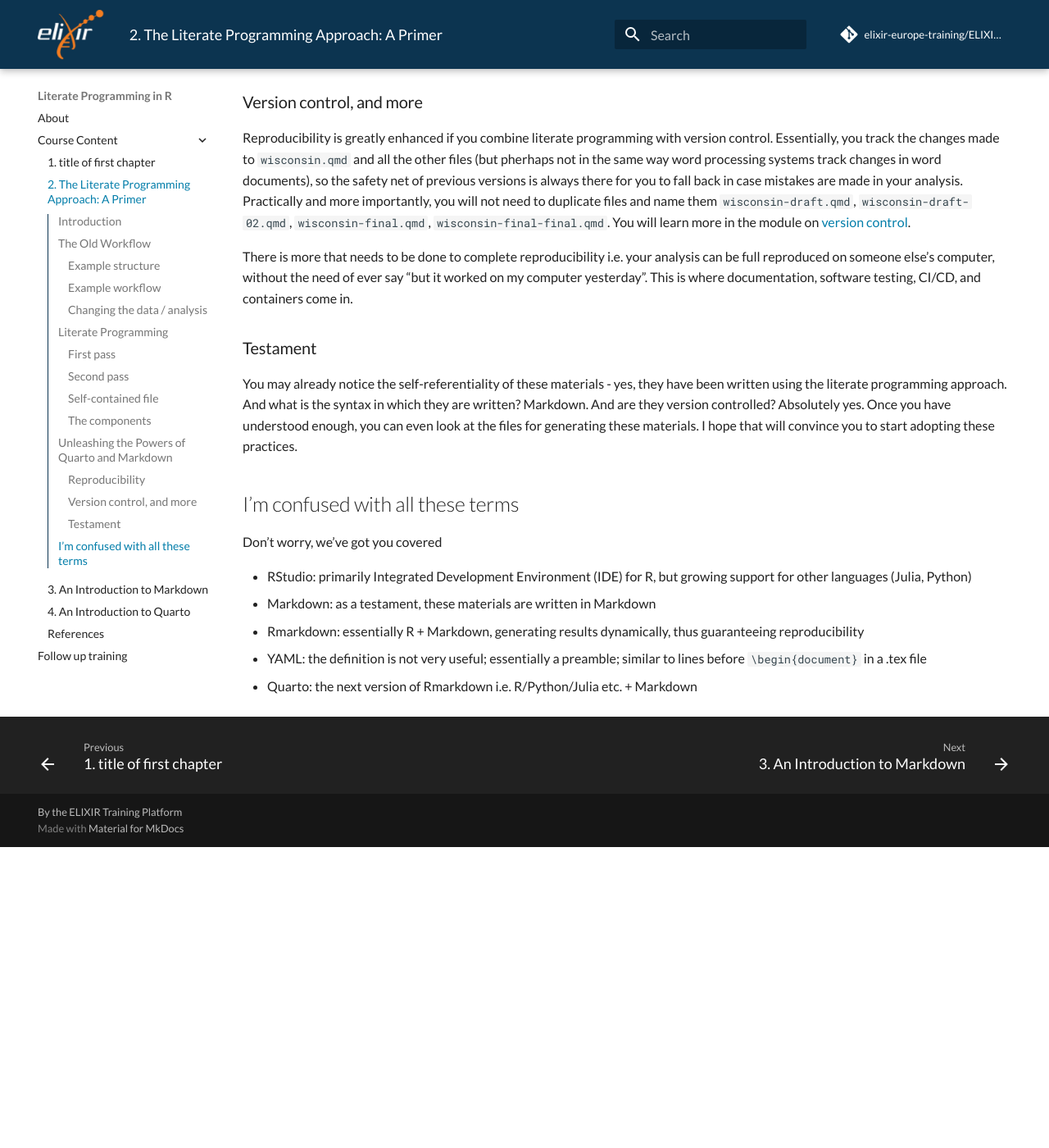
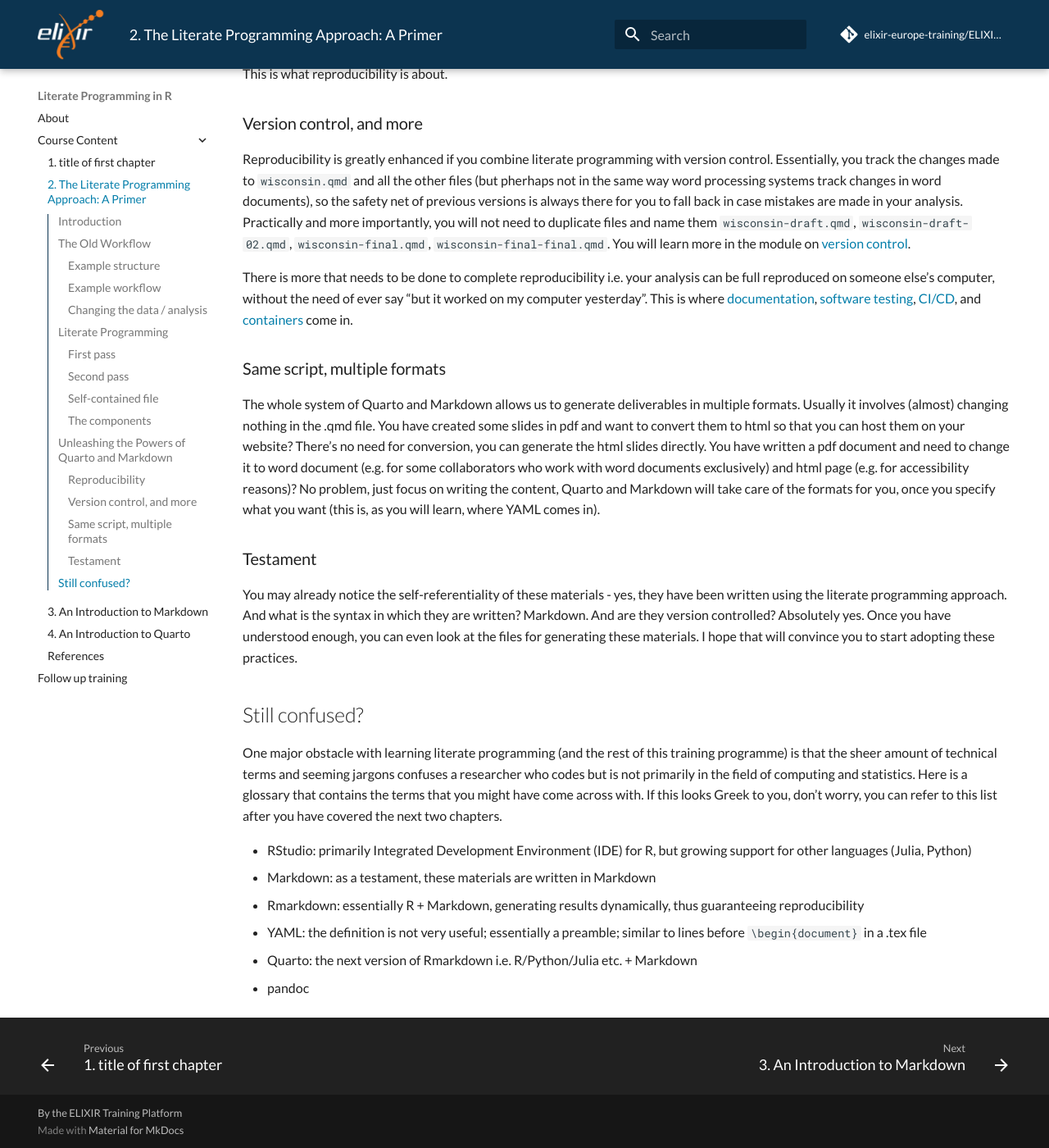
Before and after one commit to elixir-europe-training/ELIXIR-TrP-LiterateProgrammingR-CodeRep, an MkDocs documentation site: the page built from docs/chapters/chapter_02.md, in a window 1280 px wide and 1400 px high, scrolled down 4393 px. Shown: the whole window at 82% size. Built offline with MkDocs 1.6.1 and Material for MkDocs 9.7.7, drawn with Linux system fonts in a browser that asks for light colours; comment, search, counter and statistics services are not loaded; before the commit the page ends 5426 px from its top, so only the background shows below that; some of the changed text lies outside the part shown.

Commit message:
Update chapter_02.md
Expand the last two sections of Chapter 2

`````diff
--- a/docs/chapters/chapter_02.md
+++ b/docs/chapters/chapter_02.md
@@ -62,7 +62,7 @@
 It is an acceptable practice to comment the code so others, including your future self, will understand the analysis. However, the comments make the code more difficult to read as the analysis expands, and it is better to have the code and the text that explains the analysis (called the prose hereafter) in separate sections, but still in the same file. This *is* the essence of literate programming.
 
 ### First pass
-Let's try to separate the code and prose in the same file in the most naive way:
+Let's try to separate the code and prose in the same file in the most naive way, without thinking about what format it is yet:
 
 ```
 We first load the Wisconsin breast cancer data:
@@ -97,7 +97,7 @@
 ```
 ````
 
-We shall call any R code, together with the preceding line (triple backticks and `{r}`) and succeeding line (triple backticks) a *code chunk*. Code chunks will be an important concept throughout.
+Notice the extra lines that begin with triple backticks, which separate the prose from the code. We shall call any R code, together with the preceding line (triple backticks and `{r}`) and succeeding line (triple backticks) a *code chunk*. Code chunks will be an important concept throughout.
 
 ### Self-contained file
 What you have seen above is just a snippet. A self-contained file will look like this:
@@ -146,16 +146,20 @@
 ### Version control, and more
 Reproducibility is greatly enhanced if you combine literate programming with version control. Essentially, you track the changes made to `wisconsin.qmd` and all the other files (but pherhaps not in the same way word processing systems track changes in word documents), so the safety net of previous versions is always there for you to fall back in case mistakes are made in your analysis. Practically and more importantly, you will not need to duplicate files and name them `wisconsin-draft.qmd`, `wisconsin-draft-02.qmd`, `wisconsin-final.qmd`, `wisconsin-final-final.qmd`. You will learn more in the module on [version control](../../../ELIXIR-TrP-VersionControlR-CodeRep/).
 
-There is more that needs to be done to complete reproducibility i.e. your analysis can be full reproduced on someone else's computer, without the need of ever say "but it worked on my computer yesterday". This is where documentation, software testing, CI/CD, and containers come in.
+There is more that needs to be done to complete reproducibility i.e. your analysis can be full reproduced on someone else's computer, without the need of ever say "but it worked on my computer yesterday". This is where [documentation](../../../ELIXIR-TrP-DocumentationR-CodeRep/), [software testing](../../../ELIXIR-TrP-TestingR-CodeRep/), [CI/CD](../../../ELIXIR-TrP-CICD-R-CodeRep/), and [containers](../../../ELIXIR-TrP-ContainersR-CodeRep/) come in.
+
+### Same script, multiple formats
+The whole system of Quarto and Markdown allows us to generate deliverables in multiple formats. Usually it involves (almost) changing nothing in the .qmd file. You have created some slides in pdf and want to convert them to html so that you can host them on your website? There's no need for conversion, you can generate the html slides directly. You have written a pdf document and need to change it to word document (e.g. for some collaborators who work with word documents exclusively) and html page (e.g. for accessibility reasons)? No problem, just focus on writing the content, Quarto and Markdown will take care of the formats for you, once you specify what you want (this is, as you will learn, where YAML comes in).
 
 ### Testament
 You may already notice the self-referentiality of these materials - yes, they have been written using the literate programming approach. And what is the syntax in which they are written? Markdown. And are they version controlled? Absolutely yes. Once you have understood enough, you can even look at the files for generating these materials. I hope that will convince you to start adopting these practices.
 
-## I'm confused with all these terms
-Don't worry, we've got you covered
+## Still confused?
+One major obstacle with learning literate programming (and the rest of this training programme) is that the sheer amount of technical terms and seeming jargons confuses a researcher who codes but is not primarily in the field of computing and statistics. Here is a glossary that contains the terms that you might have come across with. If this looks Greek to you, don't worry, you can refer to this list after you have covered the next two chapters.
 
 - RStudio: primarily Integrated Development Environment (IDE) for R, but growing support for other languages (Julia, Python)
 - Markdown: as a testament, these materials are written in Markdown
 - Rmarkdown: essentially R + Markdown, generating results dynamically, thus guaranteeing reproducibility
 - YAML: the definition is not very useful; essentially a preamble; similar to lines before `\begin{document}` in a .tex file
 - Quarto: the next version of Rmarkdown i.e. R/Python/Julia etc. + Markdown
+- pandoc
`````
